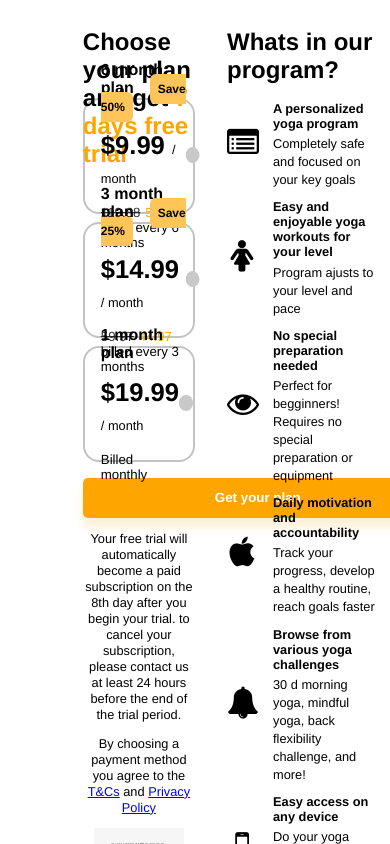
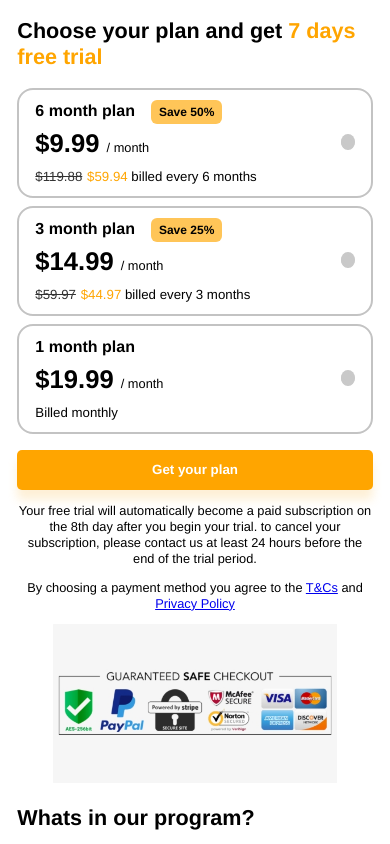
Before and after one commit to andriusdulevicius/kiloHealth-task, a React (Create React App) app: page / in a window 390 px wide. Shown: the top 844 px of the page. Built offline with nearby package versions, Linux system fonts and the light colour scheme.

Commit message:
style changes for mobile

```diff
--- a/src/App.css
+++ b/src/App.css
@@ -2,19 +2,15 @@
 
 * {
   font-family: 'Helvetica Neue';
+  box-sizing: border-box;
 }
 
 .main-color {
   color: orange;
 }
 
-.d-flex {
-  display: flex;
-  gap: 2rem;
-}
-
 .App {
-  width: 60%;
+  width: 95%;
   margin: 0 auto;
 }
 
--- a/src/App.jsx
+++ b/src/App.jsx
@@ -6,7 +6,7 @@ import SuccessStories from './components/SuccessStories/SuccessStories';
 function App() {
   return (
     <div className='App'>
-      <div className='d-flex'>
+      <div className='plans-container'>
         <PlanSelection />
         <ProgramPerksList />
       </div>
--- a/src/UI/Button.module.css
+++ b/src/UI/Button.module.css
@@ -3,10 +3,10 @@
   color: white;
   font-weight: 800;
   display: block;
-  width: 350px;
+  min-width: 100%;
   border-radius: 5px;
   box-shadow: 0 10px 10px rgba(250, 195, 94, 0.247);
   border: none;
   height: 40px;
-  margin: 1rem auto 0 auto;
+  margin-top: 1rem;
 }
--- a/src/UI/Subtitle.module.css
+++ b/src/UI/Subtitle.module.css
@@ -1,3 +1,4 @@
 .title {
   height: 70px;
+  font-size: 0.9rem;
 }
--- a/src/components/ProgramSection/PlanCard.jsx
+++ b/src/components/ProgramSection/PlanCard.jsx
@@ -16,7 +16,7 @@ const PlanCard = ({ plan }) => {
 
   return (
     <div className={`${classes.card} ${checkedPlan && classes.active}`} onClick={planActivationHandler}>
-      <div className='details'>
+      <div className={classes.details}>
         <h4>
           {contractLength} month plan
           {discountPercentage > 0 && <span className={classes.discount}>Save {discountPercentage}%</span>}
@@ -27,9 +27,9 @@ const PlanCard = ({ plan }) => {
         {billPeriod === 1 && <h5>Billed monthly</h5>}
         {billPeriod > 1 && (
           <h5>
-            <span className={discountPercentage > 0 && classes['line-through']}> {fullPeriodPrice}</span>
-            {discountPercentage > 0 && <span className='main-color'>{fullPeriodDiscountedPrice}</span>} billed every{' '}
-            {billPeriod} months
+            <span className={discountPercentage > 0 && classes['line-through']}> {`$${fullPeriodPrice}`}</span>
+            {discountPercentage > 0 && <span className='main-color'>{`$${fullPeriodDiscountedPrice}`}</span>} billed
+            every {billPeriod} months
           </h5>
         )}
       </div>
--- a/src/components/ProgramSection/PlanCard.module.css
+++ b/src/components/ProgramSection/PlanCard.module.css
@@ -1,6 +1,7 @@
 .card {
+  width: 100%;
   border-radius: 16px;
-  height: 80px;
+  height: 110px;
   border: 2px solid rgba(190, 190, 190, 0.911);
   padding: 16px;
   margin-bottom: 0.5rem;
@@ -22,7 +23,7 @@
   width: 80px;
   height: 20px;
   border-radius: 6px;
-  padding: 8px;
+  padding: 5px 8px;
   margin-left: 1rem;
   background-color: rgb(255, 197, 88);
   font-size: 12px;
@@ -30,11 +31,11 @@
 
 .card h5 {
   font-weight: normal;
-  margin-top: 1rem;
+  margin-top: 0.7rem;
   margin-bottom: 0;
 }
 .main-price {
-  padding-top: 1rem;
+  padding-top: 0.6rem;
   font-size: 1.6rem;
 }
 
--- a/src/components/ProgramSection/PlanSelection.jsx
+++ b/src/components/ProgramSection/PlanSelection.jsx
@@ -39,6 +39,7 @@ const PlanSelection = () => {
         <PlanCard plan={onePlan} key={onePlan.id} />
       ))}
       <Button>Get your plan</Button>
+      <div className={classes.agreement}>
         <p>
           Your free trial will automatically become a paid subscription on the 8th day after you begin your trial. to
           cancel your subscription, please contact us at least 24 hours before the end of the trial period.
@@ -48,6 +49,7 @@ const PlanSelection = () => {
         </p>
         <img src={image} alt='safe checkout icon' />
       </div>
+    </div>
   );
 };
 
--- a/src/components/ProgramSection/PlanSelection.module.css
+++ b/src/components/ProgramSection/PlanSelection.module.css
@@ -1,14 +1,15 @@
 .selection {
-  width: 50%;
+  width: 100%;
+}
+.agreement {
+  text-align: center;
 }
 
 .selection p {
   font-size: 0.8rem;
   line-height: 1rem;
-  text-align: center;
 }
 
 .selection img {
   max-width: 80%;
-  margin: 0 10%;
 }
--- a/src/components/SuccessStories/StoryCard.module.css
+++ b/src/components/SuccessStories/StoryCard.module.css
@@ -1,5 +1,5 @@
 .one-card {
-  width: 30%;
+  width: 100%;
   padding: 16px;
   box-shadow: 5px 5px 5px 5px rgba(192, 192, 192, 0.178);
 }
--- a/src/components/SuccessStories/SuccessStories.module.css
+++ b/src/components/SuccessStories/SuccessStories.module.css
@@ -1,5 +1,6 @@
 .cards {
   display: flex;
+  flex-wrap: nowrap;
   justify-content: center;
   gap: 2rem;
   margin-bottom: 2rem;
```
Lines whose indentation alone changed are shown as unchanged.
